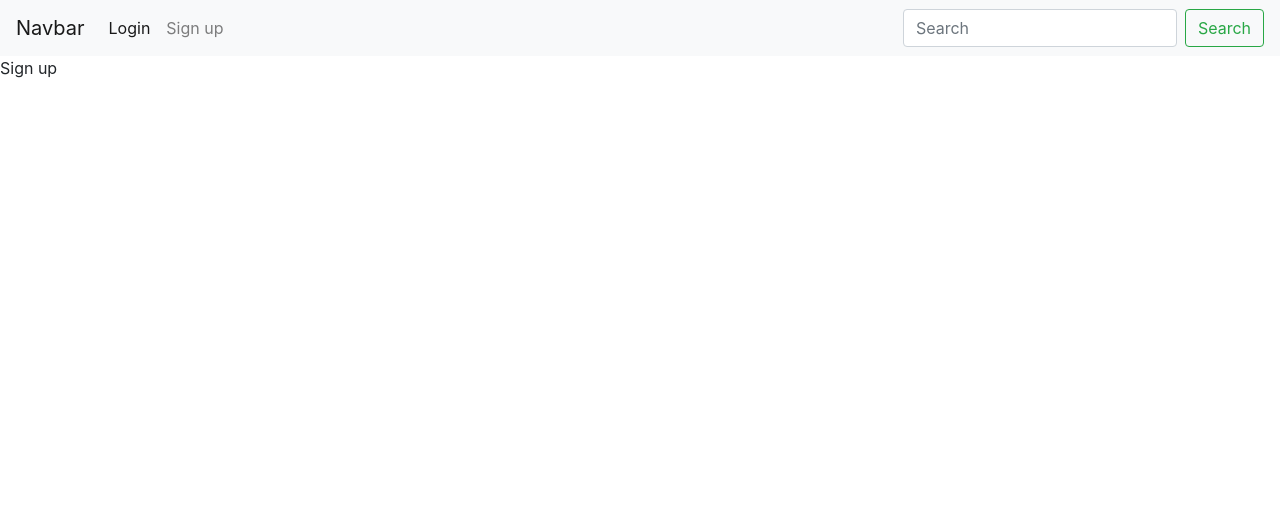
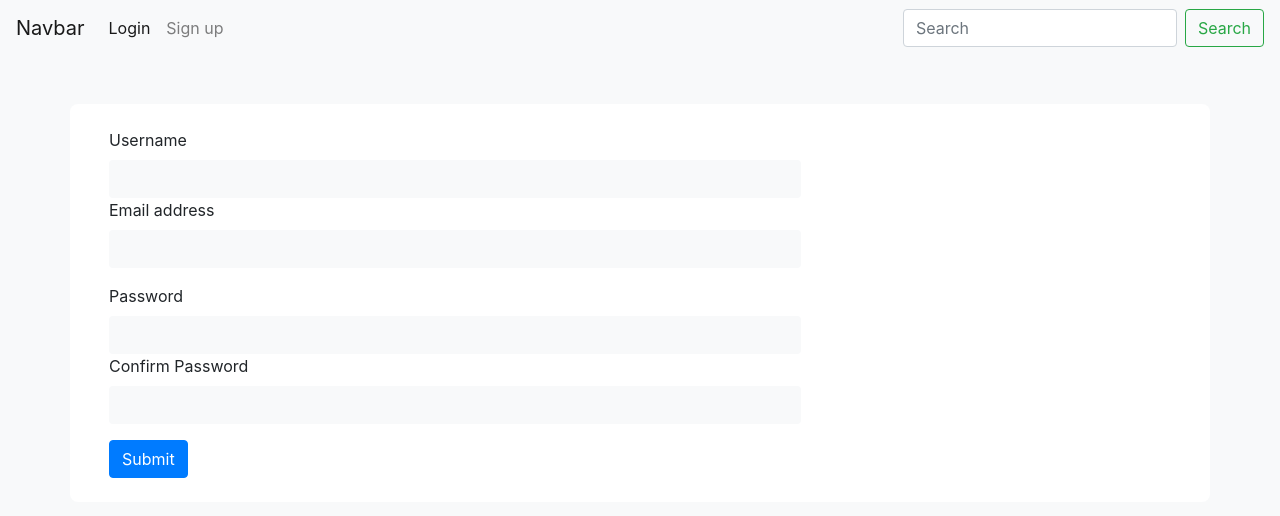
Before and after one commit to ebinxavier/mern-test, a React (Create React App) app in the folder client/: page /signup in a window 1280 px wide. Shown: the top 516 px of the page. Built offline with nearby package versions, Linux system fonts and the light colour scheme.

Commit message:
added client side validators

```diff
--- /dev/null
+++ b/client/src/Containers/Auth/SignUp/SignUp.css
@@ -0,0 +1,17 @@
+img {
+  width: 100%;
+}
+body {
+  background: #f8f9fa;
+}
+.auth-wrapper {
+  background: #fff;
+  border-radius: 8px;
+}
+.auth-inputs {
+  background: #f8f9fa;
+  border: #f8f9fa;
+}
+.auth-inputs:focus {
+  outline: none;
+}
--- a/client/src/Containers/Auth/SignUp/SignUp.jsx
+++ b/client/src/Containers/Auth/SignUp/SignUp.jsx
@@ -1,5 +1,137 @@
-import React from "react";
+import React, { useState } from "react";
+import "./SignUp.css";
+import {
+  checkIsEmpty,
+  isEmail,
+  validateLengthPassword,
+  validatePasswords,
+} from "../../../utils/authValidators";
+import Alerts from "../../../components/Alerts";
+export default function SignUp() {
+  const [authData, setAuthData] = useState({
+    username: "",
+    email: "",
+    password: "",
+    confirmPassword: "",
+    loading: false,
+  });
+  const [authErrors, setAuthErrors] = useState({
+    username: "",
+    email: "",
+    password: "",
+    confirmPassword: "",
+  });
+  const handleFormChange = (e) => {
+    const { name, value } = e.target;
+    setAuthData({
+      ...authData,
+      [name]: value,
+    });
+    setAuthErrors({
+      ...authErrors,
+      username: "",
+      email: "",
+      password: "",
+      confirmPassword: "",
+    });
+  };
+  const onSubmit = (e) => {
+    e.preventDefault();
+    if (!checkIsEmpty(authData.username)) {
+      return setAuthErrors({
+        ...authErrors,
+        username: "Username cannot be empty!",
+      });
+    }
+    if (!isEmail(authData.email)) {
+      return setAuthErrors({
+        ...authErrors,
+        email: "Email must be in correct format!",
+      });
+    }
+    if (!validateLengthPassword(authData.password, 8)) {
+      return setAuthErrors({
+        ...authErrors,
+        password: "Password should be at least 8 characters!",
+      });
+    }
+    if (!validatePasswords(authData.password, authData.confirmPassword)) {
+      return setAuthErrors({
+        ...authErrors,
+        confirmPassword: "Passwords are not the same!",
+      });
+    }
+  };
+  return (
+    <div className="container auth-wrapper">
+      <div className="col-md-8 mt-5 px-4 py-4">
+        <form>
+          <div class="mb-3">
+            <label htmlFor="exampleInputEmail1" class="form-label">
+              Username
+            </label>
+            <input
+              type="text"
+              class="form-control auth-inputs"
+              name="username"
+              value={authData.username}
+              onChange={handleFormChange}
+            />
+            {authErrors.username && (
+              <Alerts errorrMessage={authErrors.username} />
+            )}
 
-export default function SignUp() {
-  return <div>Sign up</div>;
+            <label htmlFor="exampleInputEmail1" class="form-label">
+              Email address
+            </label>
+            <input
+              type="email"
+              class="form-control auth-inputs"
+              id="exampleInputEmail1"
+              aria-describedby="emailHelp"
+              name="email"
+              value={authData.email}
+              onChange={handleFormChange}
+            />
+            {authErrors.email && <Alerts errorrMessage={authErrors.email} />}
+          </div>
+          <div class="mb-3">
+            <label for="exampleInputPassword1" class="form-label">
+              Password
+            </label>
+            <input
+              type="password"
+              class="form-control auth-inputs"
+              id="exampleInputPassword1"
+              name="password"
+              value={authData.password}
+              onChange={handleFormChange}
+            />
+            {authErrors.password && (
+              <Alerts errorrMessage={authErrors.password} />
+            )}
+
+            <label htmlFor="exampleInputPassword1" class="form-label">
+              Confirm Password
+            </label>
+            <input
+              type="password"
+              class="form-control auth-inputs"
+              id="exampleInputPassword1"
+              name="confirmPassword"
+              value={authData.confirmPassword}
+              onChange={handleFormChange}
+            />
+            {authErrors.confirmPassword && (
+              <Alerts errorrMessage={authErrors.confirmPassword} />
+            )}
+          </div>
+
+          <button type="submit" class="btn btn-primary" onClick={onSubmit}>
+            Submit
+          </button>
+        </form>
+      </div>
+    </div>
+  );
 }
--- /dev/null
+++ b/client/src/components/Alerts/Alerts.jsx
@@ -0,0 +1,9 @@
+import React from "react";
+
+export default function Alerts({ errorrMessage }) {
+  return (
+    <div class="alert alert-danger mt-4" role="alert">
+      {errorrMessage}
+    </div>
+  );
+}
--- /dev/null
+++ b/client/src/components/Alerts/index.js
@@ -0,0 +1,2 @@
+import Alerts from "./Alerts"
+export default Alerts
--- /dev/null
+++ b/client/src/utils/authValidators.js
@@ -0,0 +1,26 @@
+export const checkIsEmpty = (input = "") => {
+    return input
+};
+export const isEmail = (input = "") => {
+    const shouldContain = ["@", ".com"];
+    const slicedInput = input.slice();
+
+    for (let i = 0; i < shouldContain.length; i++) {
+        if (!slicedInput.includes(shouldContain[i])) return false;
+    }
+    const addressSignIndex = slicedInput.indexOf("@");
+    if (slicedInput[0] === "@" || slicedInput[addressSignIndex + 1] === ".")
+        return false;
+    return true;
+};
+
+export const validateLengthPassword = (input = "", min = 8,) => {
+    if (input === null) return;
+    if (input.length >= min && input.length) return true;
+    return false;
+};
+export const validatePasswords = (input = "", input2 = "") => {
+    if (input === input2) return true;
+    if (input !== input2) return;
+    return false
+}
```
